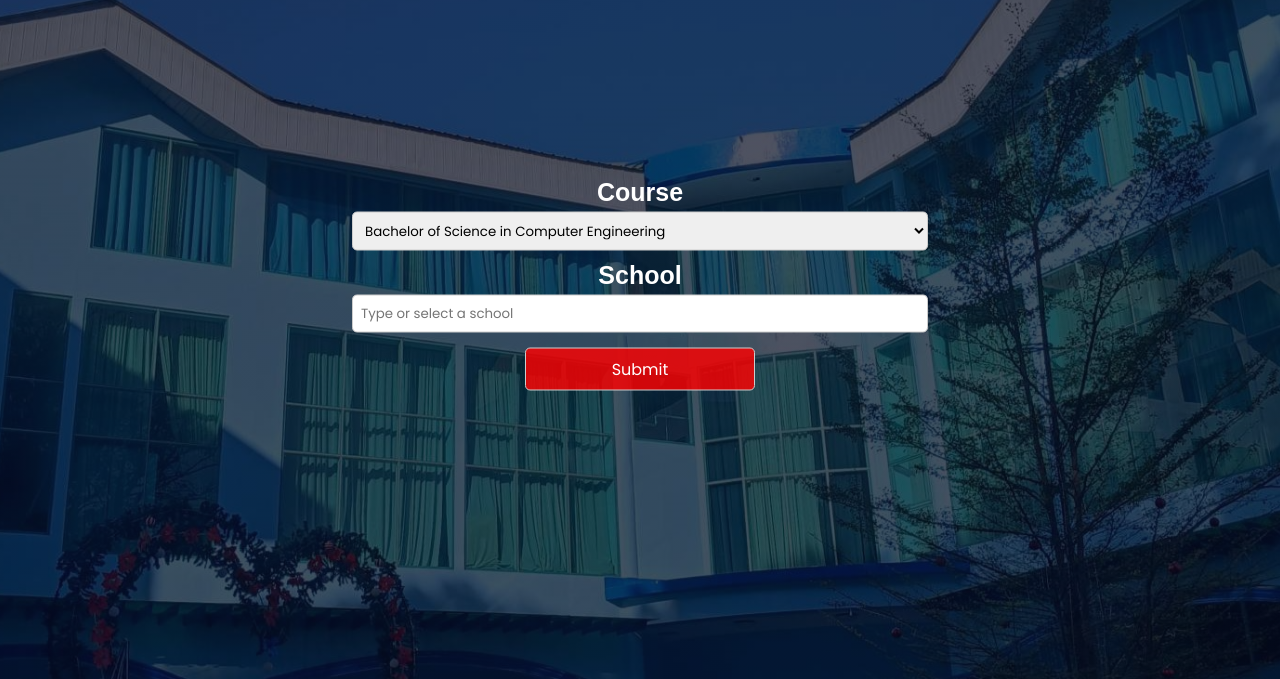
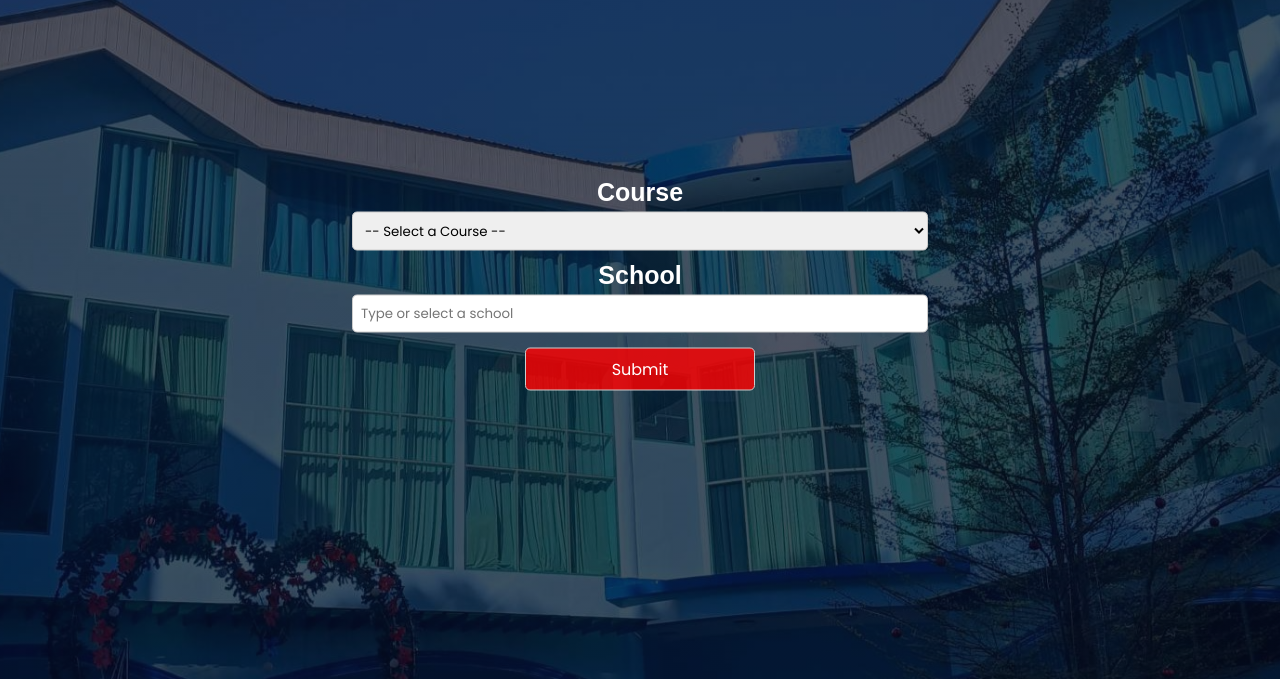
Before and after one commit to Seraphimkyla/ucu, a plain HTML site: page index.html in a window 1280 px wide. Shown: the part 121-800 px from the top of the page. Drawn offline with Linux system fonts and the light colour scheme.

Commit message:
Add files via upload

```diff
--- a/index.html
+++ b/index.html
@@ -25,6 +25,7 @@
             <div class="text-box">
                 <label for="course">Course</label>
                 <select id="course">
+                    <option value="" selected disabled>-- Select a Course --</option>
                     <option>Bachelor of Science in Computer Engineering</option>
                     <option>Bachelor of Science in Mechanical Engineering</option>
                     <option>Bachelor of Science in Civil Engineering</option>
```
